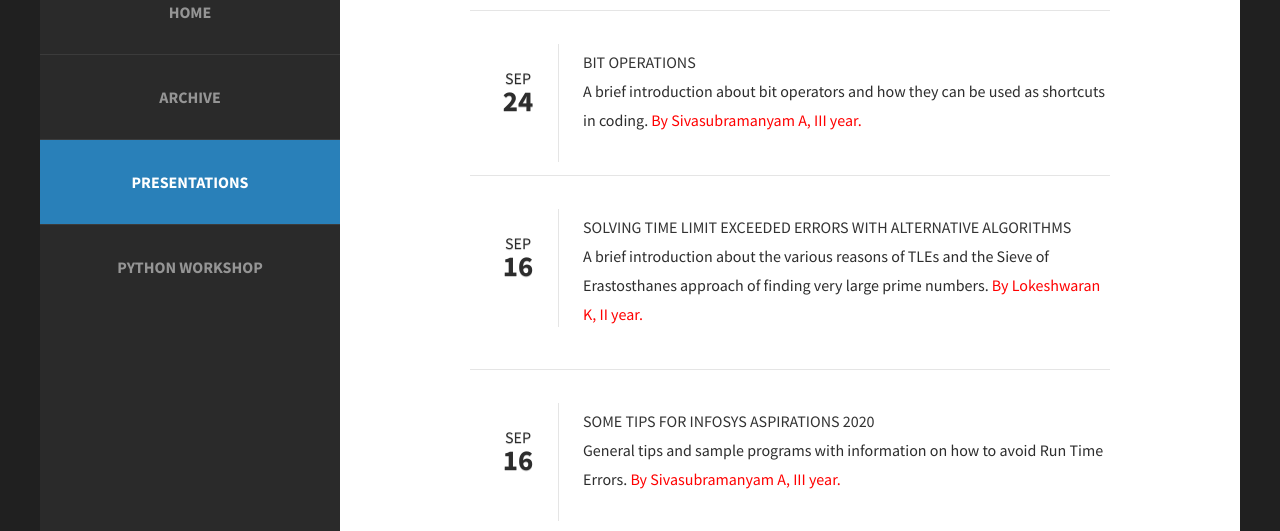
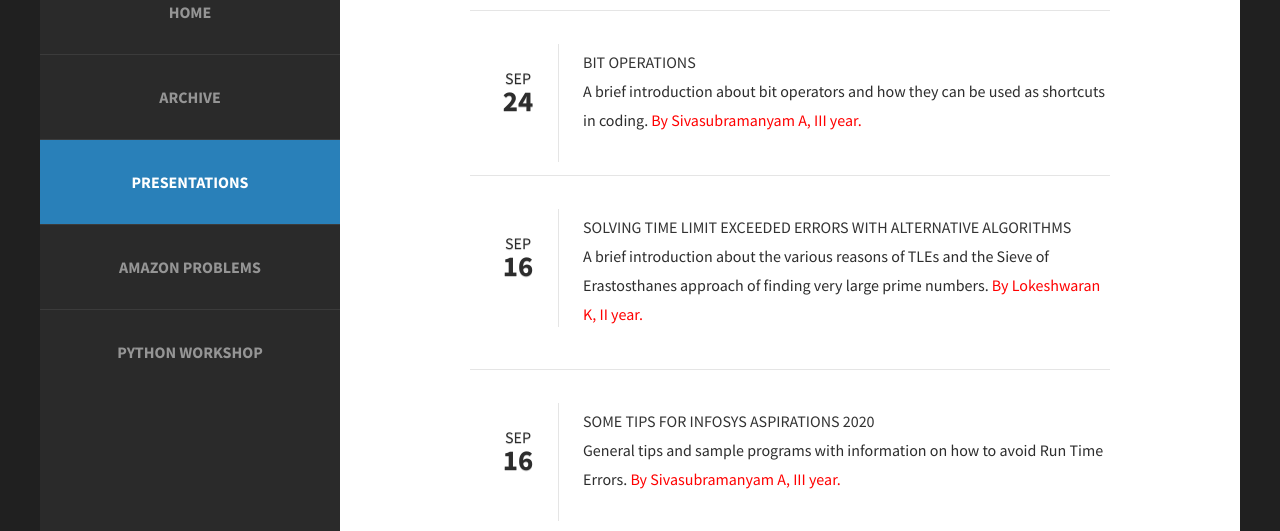
Before and after one commit to csecoders/csecoders.github.io, a plain HTML site: page presentations.html in a window 1280 px wide. Shown: the part 183-714 px from the top of the page. Drawn offline with Linux system fonts and the light colour scheme.

Commit message:
Update presentations.html

```diff
--- a/presentations.html
+++ b/presentations.html
@@ -25,6 +25,7 @@
 				<li ><a href="index.html" accesskey="1" title="">Home</a></li>
 				<li><a href="archive.html" accesskey="2" title="">Archive</a></li>
 				<li class="current_page_item"><a href="presentations.html" accesskey="3" title="">Presentations</a></li>
+				<li><a href="https://github.com/rmkcodingclub/AmazonProblems/" accesskey="4" title="">Amazon Problems</a></li>
 				<li><a href="python.html" accesskey="4" title="">Python Workshop</a></li>
 			</ul>
 		</div>
```
